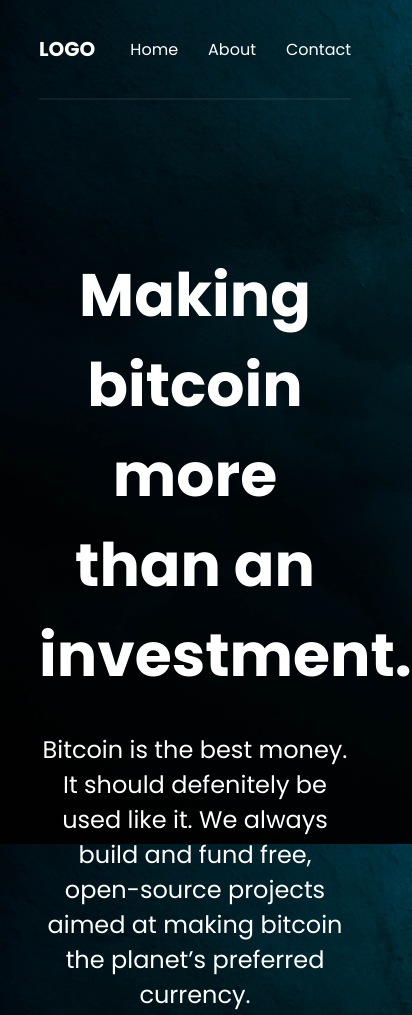
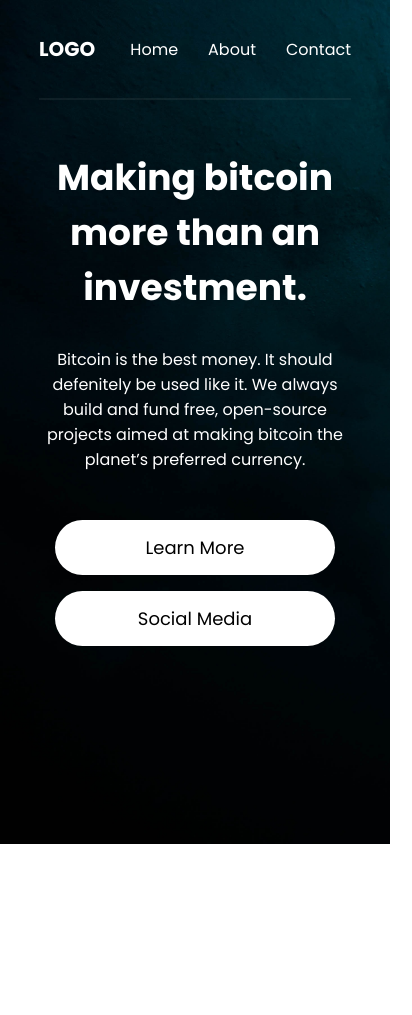
Before and after one commit to mehmetcevikdev/learning-projects, a plain HTML site: page basic-website/index.html in a window 390 px wide. Shown: the top 1015 px of the page, 412 px wide, since content can reach past the window. After the commit the page ends 844 px from the top, so only its background shows below. Drawn offline with Linux system fonts and the light colour scheme.

Commit message:
added responsive project end

```diff
--- a/basic-website/style.css
+++ b/basic-website/style.css
@@ -132,3 +132,28 @@ section .content-buttons a:hover{
     display: none;
   }
 }
+
+@media (max-width: 800px) {
+  section{
+    padding-top: 50px;
+  }
+
+  section h1{
+    font-size: 36px;
+  }
+
+  section p{
+    font-size: 16px;
+  }
+
+  section .content-buttons{
+    flex-direction: column;
+    align-items: center;
+    row-gap: 16px;
+  }
+
+  section .content-buttons a{
+    padding: 14px;
+    width: 90%;
+  }
+}
```
